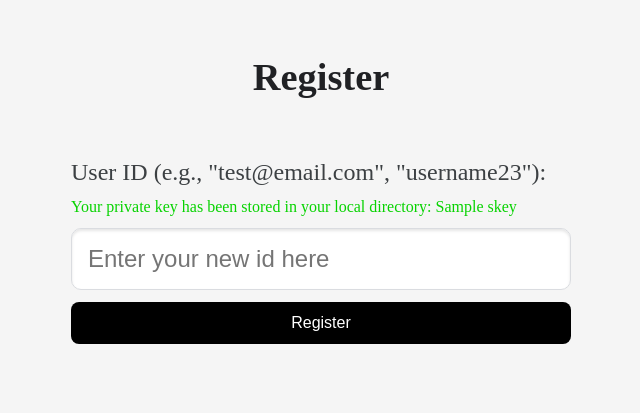
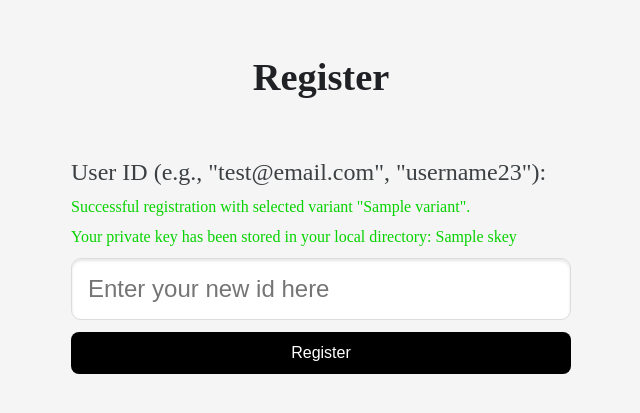
Before and after one commit to vshtong/PLaZA, a Flask app: template templates/register.html in a window 1280 px wide. Shown: the part 269-682 px from the top of the page, without its empty margins (319-959 px from the left). Run offline with Flask 3, Linux system fonts and the light colour scheme; the template is opened without the code that fills it: most values are stand-ins (such as "Sample title", 1, 10 or a date in 2020); parts of the project's set-up code (start-up, migrations or seed data) failed here and were passed over.

Commit message:
Final Changes

```diff
--- a/templates/register.html
+++ b/templates/register.html
@@ -10,6 +10,7 @@
     <form method="post" class="form">
         <label for="user_id">User ID (e.g., "test@email.com", "username23"):</label>
         {% if skey %}
+            <p style="color: #07d300;">Successful registration with selected variant "{{ variant }}".</p>
             <p style="color: #07d300;" class="skey">Your private key has been stored in your local directory: {{ skey }}</p>
         {% endif %}
         <input type="text" id="user_id" name="user_id" required  placeholder="Enter your new id here" >
```
